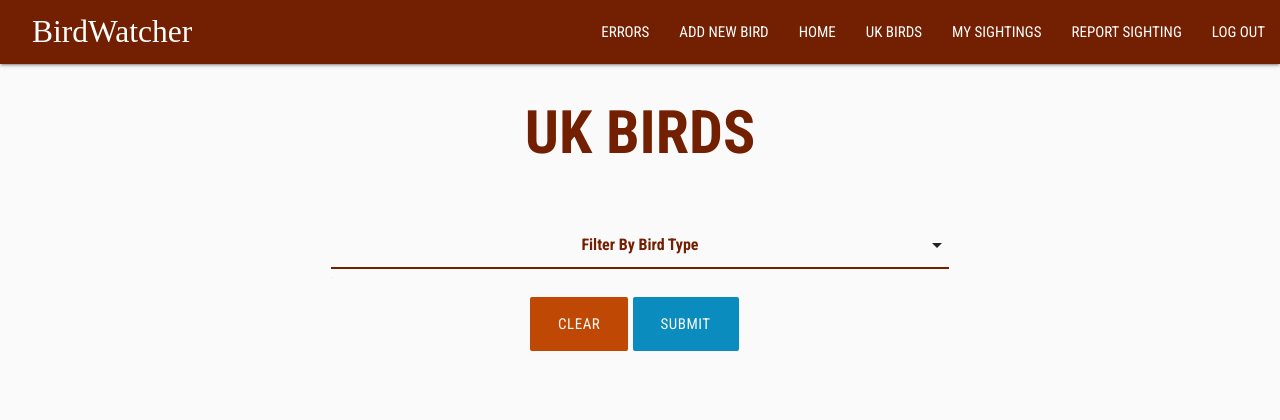
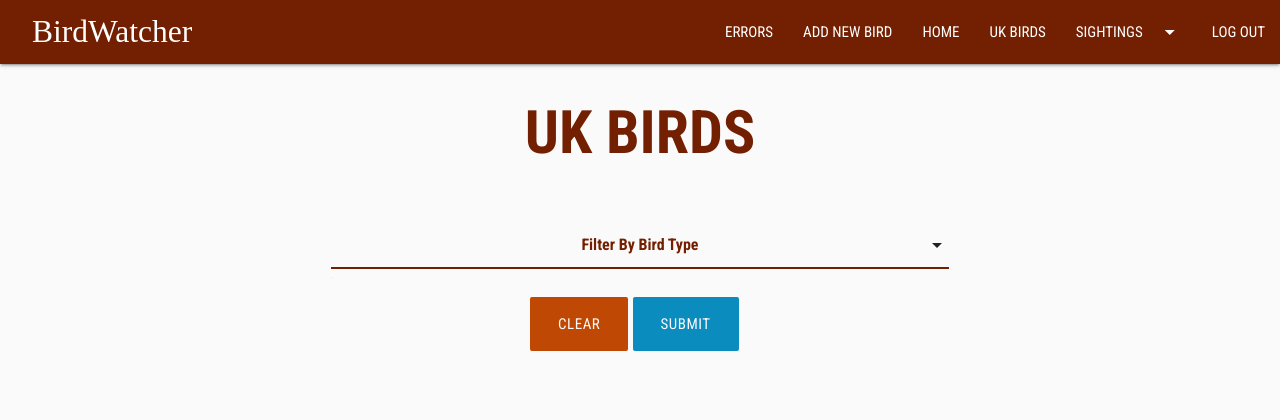
Before and after one commit to CarterStefan/bird_watcher, a Flask app: page /uk_birds in a window 1280 px wide. Shown: the top 420 px of the page. Run offline with Flask 2, Linux system fonts and the light colour scheme; the visitor is signed in with stand-in values (Sample User, id 1); a database or web service that is not in the repository returns one stand-in record (Sample ...); some libraries are stand-ins or nearby versions; some web fonts are replaced.

Commit message:
Add drop down in Navbar

```diff
--- a/static/js/script.js
+++ b/static/js/script.js
@@ -1,5 +1,6 @@
 $(document).ready(function(){
     $(".sidenav").sidenav();
+    $(".dropdown-trigger").dropdown();
     $('.collapsible').collapsible();
     $('select').formSelect();
     $('.datepicker').datepicker({
--- a/templates/base.html
+++ b/templates/base.html
@@ -50,15 +62,10 @@
               <li><a href="{{ url_for('uk_birds') }}">UK Birds</a></li>
               {% if session.user %}
               <li>
-                <a
-                  href="{{ url_for('my_sightings', username=session['user']) }}"
-                  >My Sightings</a
-                >
-              </li>
-              <li>
-                <a
-                  href="{{ url_for('report_sighting', username=session['user']) }}"
-                  >Report Sighting</a
+                <a class="dropdown-trigger" href="#!" data-target="dropdown1"
+                  >Sightings<i class="material-icons right"
+                    >arrow_drop_down</i
+                  ></a
                 >
               </li>
               <li><a href="{{ url_for('logout') }}">Log Out</a></li>
```
Also changed, not shown: other parts of templates/base.html (+12 -0 lines).
